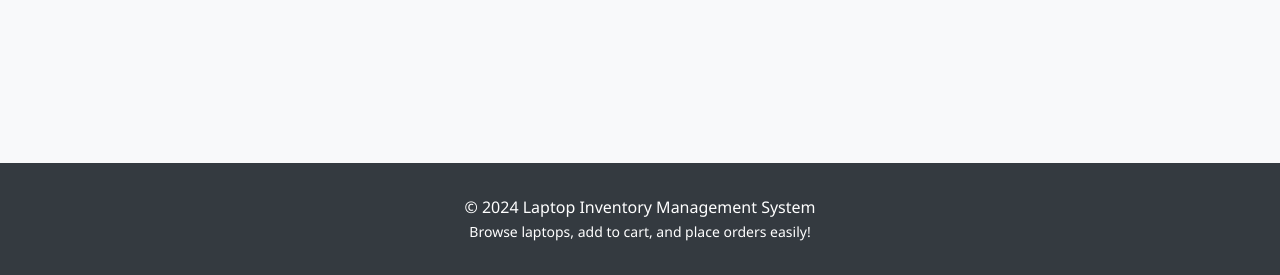
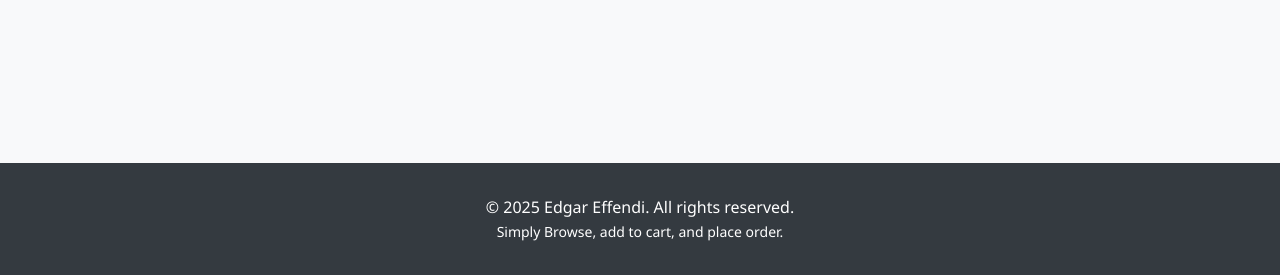
Before and after one commit to Ang-edgar/laptop-inventory-management, a Flask app: page /shop in a window 1280 px wide. Shown: the part 542-817 px from the top of the page. Run offline with Flask 3, Linux system fonts and the light colour scheme; data that the repository does not hold is empty.

Commit message:
UI improvements: fixed text elements and removed annoying popup messages
- Updated currency display in guest shop
- Fixed flash message filtering to prevent admin notifications in guest area
- Enhanced user experience with cleaner notification system
- Small UI text refinements

```diff
--- a/app/templates/base.html
+++ b/app/templates/base.html
@@ -730,7 +730,11 @@
         </div>
     </div>
     <footer style="background: #f8f9fa; text-align: center; padding: 1rem; color: #888; font-size: 0.85rem; border-top: 1px solid #eee; margin-top: auto;">
-        <p>&copy; 2025 Edgar Effendi. All rights reserved.</p>
+        <p>&copy; 2025 Edgar Effendi.  All rights reserved.</p>
+        <p style="margin-top: 0.5rem;">
+            <i class="fab fa-github" style="color: #333; margin-right: 0.5rem;"></i>
+            <a href="https://github.com/Ang-edgar" target="_blank" style="color: #333; text-decoration: none;">Ang-edgar</a>
+        </p>
     </footer>
     <script>
         // Simple interactivity for demo purposes
--- a/app/templates/guest_base.html
+++ b/app/templates/guest_base.html
@@ -132,10 +132,12 @@
             {% if messages %}
                 <div class="flash-message">
                     {% for category, message in messages %}
+                        {% if category in ['cart', 'order', 'checkout', 'success', 'error', 'info'] and 'admin' not in message.lower() and 'login' not in message.lower() %}
                         <div class="alert alert-{{ 'danger' if category=='error' else 'info' if category=='info' else 'success' }} alert-dismissible fade show" role="alert">
                             {{ message }}
                             <button type="button" class="btn-close" data-bs-dismiss="alert"></button>
                         </div>
+                        {% endif %}
                     {% endfor %}
                 </div>
             {% endif %}
@@ -151,8 +153,8 @@
     <!-- Footer -->
     <footer class="footer">
         <div class="container">
-            <p class="mb-0">&copy; 2024 Laptop Inventory Management System</p>
-            <small>Browse laptops, add to cart, and place orders easily!</small>
+            <p class="mb-0">&copy; 2025 Edgar Effendi. All rights reserved.</p>
+            <small>Simply Browse, add to cart, and place order.</small>
         </div>
     </footer>
 
--- a/app/templates/guest_shop.html
+++ b/app/templates/guest_shop.html
@@ -66,7 +66,7 @@
                     <div class="mt-auto">
                         <div class="d-flex justify-content-between align-items-center">
                             <div class="laptop-price">
-                                ₱{{ "{:.2f}".format(laptop.price_to_sell) }}
+                                ${{ "{:.2f}".format(laptop.price_to_sell) }}
                             </div>
                             <a href="{{ url_for('add_to_cart', laptop_id=laptop.id) }}" class="btn btn-success">
                                 <i class="fas fa-cart-plus"></i> Add to Cart
```
